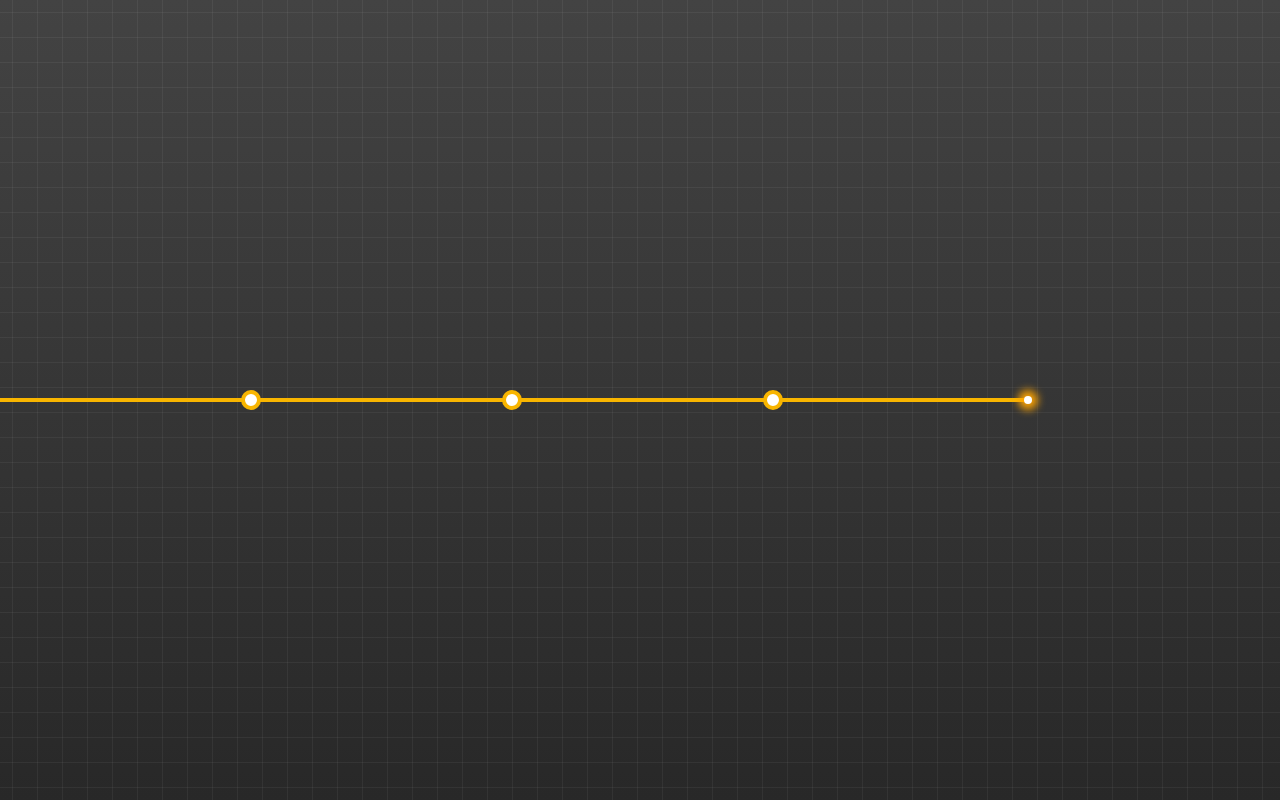
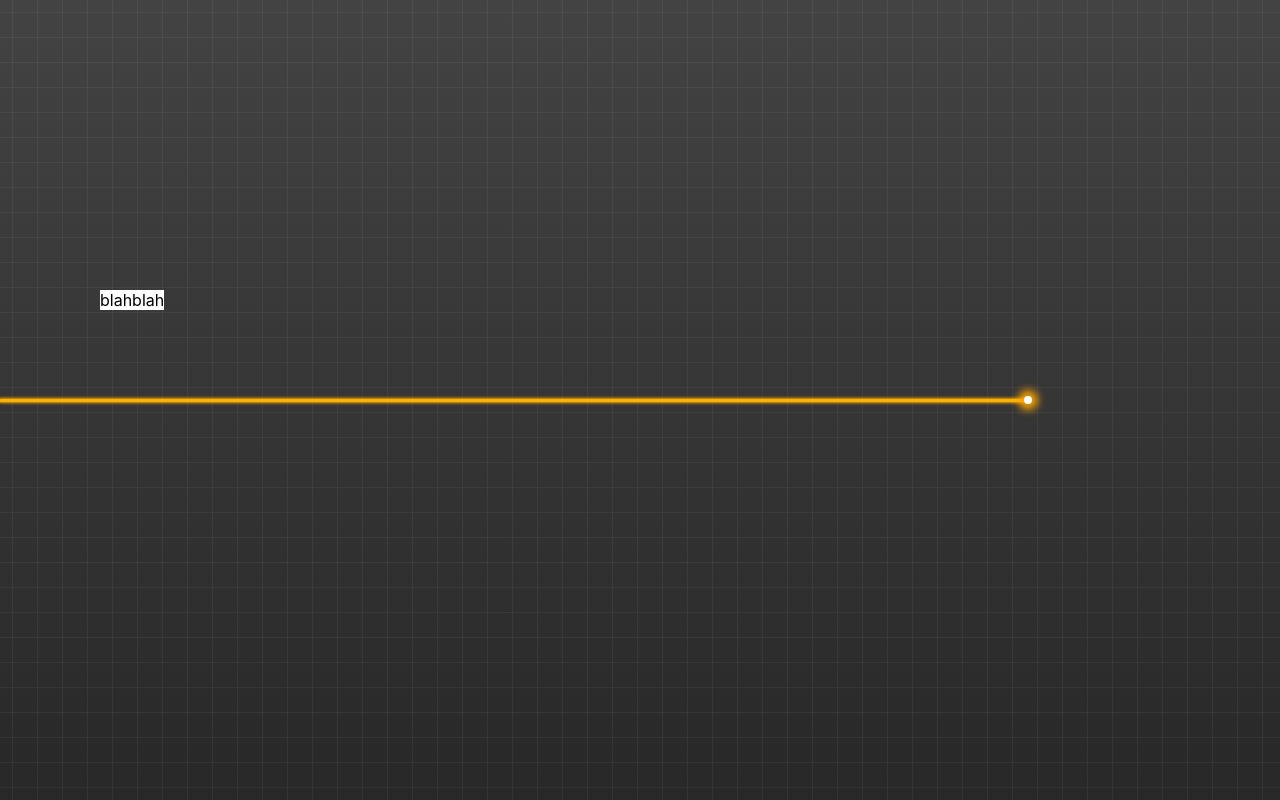
Before and after one commit to Esot3riA/hacknodap-archive, a React (Create React App) app: page / in a window 1280 px wide. Built offline with nearby package versions, Linux system fonts and the light colour scheme.

Commit message:
Rebuild structure and Add blur effect

```diff
--- a/src/components/TimeLine.js
+++ b/src/components/TimeLine.js
@@ -4,14 +4,10 @@ import './TimeLine.scss';
 class TimeLine extends Component {
   render() {
     return(
-      <div className="timeline">
-        <div className="backbone-wrap">
-          <div className="backbone">
-            <div className="historydot"></div>
-            <div className="historydot"></div>
-            <div className="historydot"></div>
-          </div>
-          <div className="backbone-end">
+      <div className="timeline-wrap">
+        <div className="timeline">
+          <div className="history-container top">
+            <div className="history">blahblah</div>
           </div>
         </div>
       </div>
--- a/src/components/TimeLine.scss
+++ b/src/components/TimeLine.scss
@@ -4,59 +4,68 @@
           box-sizing: border-box;
 }
 
-.timeline {
+.timeline-wrap {
   display: flex;
   flex-direction: column;
   justify-content: center;
   height: inherit;
 
-  .backbone-wrap {
+  .timeline {
     display: flex;
     justify-content: left;
     align-items: center;
+    width: 80%;
+    height: 3px;
+    background: #f8b500;
+    box-shadow: 0 0 3px 1px orange;
 
-    .backbone {
-      display: flex;
-      justify-content: space-evenly;
-      align-items: center;
-      width: 80%;
-      height: 4px;
-      background: #f8b500;
+    &::after {
+      content: '';
+      position: absolute;
+      width: 8px;
+      height: 8px;
+      left: 80%;
+      background-color: white;
+      border-radius: 50%;
+      animation: glow 0.7s infinite alternate;
 
-      .historydot {
+      @keyframes glow {
+        from {
+          box-shadow: 0 0 8px 2px orange;
+        }
+        to {
+          box-shadow: 0 0 8px 6px orange;
+        }
+      }
+    }
+
+    &:hover::after {
+      cursor: pointer;
+    }
+
+    .history-container {
+      position: relative;
+      left: 100px;
+      background-color: white;
+
+      &::after {
         background-color: white;
         width: 20px;
         height: 20px;
         border: 4px solid #f8b500;
         border-radius: 50%;
         transition: all 200ms ease;
+      }
 
-        &:hover {
-          cursor: pointer;
-          box-shadow: 0 0 10px 3px orange;
-        }
+      &:hover::after {
+        cursor: pointer;
+        box-shadow: 0 0 10px 3px orange;
       }
     }
 
-    .backbone-end {
-      width: 8px;
-      height: 8px;
-      background-color: white;
-      border-radius: 50%;
-      animation: glow 0.7s infinite alternate;
-
-      &:hover {
-        cursor: pointer;
-      }
+    .top {
+      top: -100px;
     }
 
-    @keyframes glow {
-      from {
-        box-shadow: 0 0 8px 2px orange;
-      }
-      to {
-        box-shadow: 0 0 8px 6px orange;
-      }
-    }
   }
 }
```
